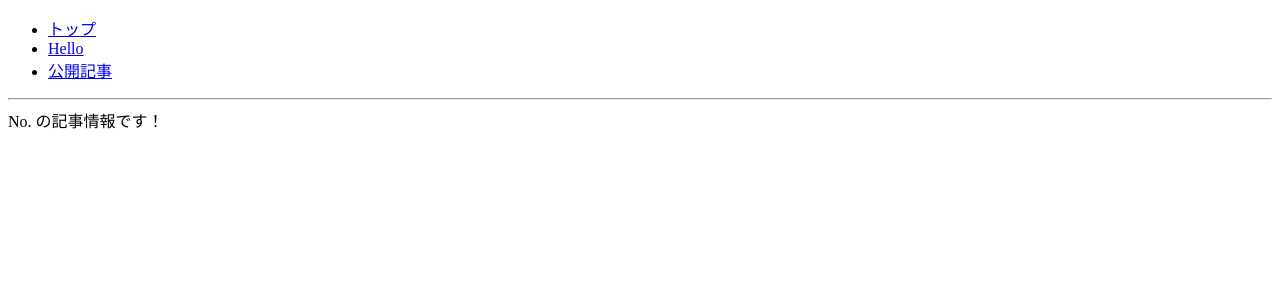
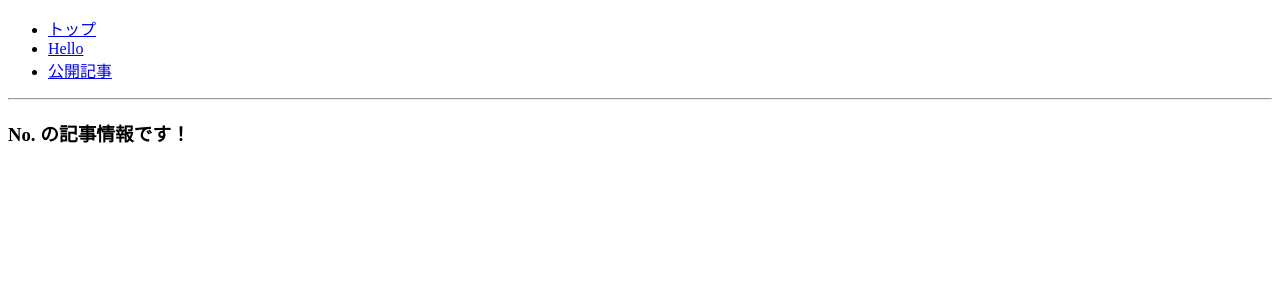
Before and after one commit to ameriken/react-redux-router-study, a React (Create React App) app: page /article in a window 1280 px wide. Shown: the top 300 px of the page. Built offline with nearby package versions, Linux system fonts and the light colour scheme.

Commit message:
[add]一部修正

```diff
--- a/src/MyArticle.js
+++ b/src/MyArticle.js
@@ -1,11 +1,28 @@
 import React,{ Component } from 'react';
-
+//import { Route,Link } from "react-router-dom";
+//import MyPage from './MyPage'
 
 export default class MyArticle extends Component {
     render() {
         const id = this.props.match.params.id;
+        const path = this.props.match.path;
+        const url = this.props.match.url;
+
+        console.log(path)
+        console.log(url);
         return (
-            <div>No. {id}の記事情報です！</div>
+            <div>
+                <h3>No. {id}の記事情報です！</h3>
+                {/*
+                [<Link to ={`${url}/pages/1`}>1</Link>]
+                [<Link to={`${url}/pages/2`}>2</Link>]
+                <hr/>
+                */}
+                {/* 1「/article/:id/pages/:page」へのルートを宣言*/}
+                {/*
+                <Route path={`${path}/pages/:page`} component={MyPage} />
+                */}
+            </div>
         );
     }
 }
```
